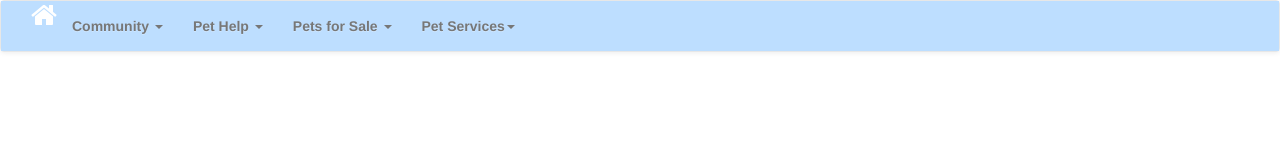
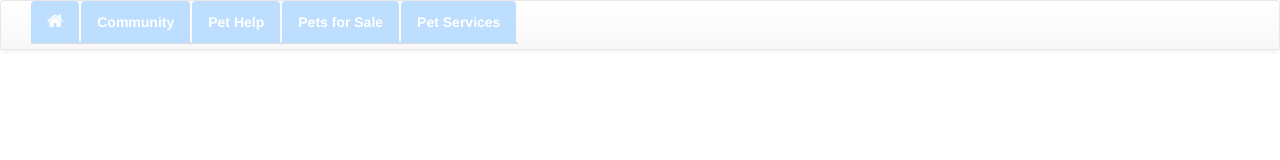
Before and after one commit to jfetter/CodeHousePrework, a plain HTML site: page NavBarMockUp.html in a window 1280 px wide. Drawn offline with nearby package versions, Linux system fonts and the light colour scheme.

Commit message:
nav bar now looks and functions right except for coloration

```diff
--- a/NavBarMockUp.html
+++ b/NavBarMockUp.html
@@ -16,26 +16,29 @@
 <link rel="stylesheet" href="https://maxcdn.bootstrapcdn.com/font-awesome/4.4.0/css/font-awesome.min.css">
 
 <style type="text/css">
-      div{background-color: #BDDEFF;
-      font-weight: bold;
-      }
 
-      a{color: white;}
+      a{color: white;
+      background-color: #BDDEFF;
+          font-weight: bold;}
+
 </style>
 
   </head>
   <body>
 
-<nav class="navbar navbar-default">
+<nav class="navbar navbar-default" >
   <div class="container-fluid">
 
     <div class="collapse navbar-collapse" id="bs-example-navbar-collapse-1">
-      <ul class="nav navbar-nav">
-         <ul class="nav navbar-nav">
-           <a href="#"><i class="fa fa-home" style="font-size:2em; color:white; position:center"></i></a>
-         </ul>
+      <ul class="nav navbar-nav nav-tabs">
+         <ul class="nav nav-tabs">
+
+          <li class="button" >
+          <a href="#"  role="button" aria-haspopup="true" aria-expanded="false"> <i class="fa fa-home" style="font-size:1.25em"></i> </a>
+          </li>
+
             <li class="dropdown">
-          <a href="#" class="dropdown-toggle" data-toggle="dropdown" role="button" aria-haspopup="true" aria-expanded="false">Community <span class="caret"></span></a>
+          <a href="#" class="dropdown-toggle" data-toggle="dropdown" role="button" aria-haspopup="true" aria-expanded="false">Community</a>
           <ul class="dropdown-menu">
             <li><a href="#">Recent Activity</a></li>
             <li role="separator" class="divider"></li>
@@ -44,13 +47,13 @@
             <li><a href="#">Member List</a></li>
             <li role="separator" class="divider"></li>
             <li><a href="#">Member Groups</a></li>
-      </ul>
-    </li>
-      </ul>
-         <div class="collapse navbar-collapse" id="petHelp">
-      <ul class="nav navbar-nav">
+      </ul> <!-- end dropdown-menu -->
+    </li> <!-- end li dropdown -->
+
+
+
         <li class="dropdown">
-          <a href="#" class="dropdown-toggle" data-toggle="dropdown" role="button" aria-haspopup="true" aria-expanded="false">Pet Help <span class="caret"></span></a>
+          <a href="#" class="dropdown-toggle" data-toggle="dropdown" role="button" aria-haspopup="true" aria-expanded="false">Pet Help </a>
           <ul class="dropdown-menu">
             <li><a href="#"> Bird-Brained- recovering from cranial bird attacks</a></li>
             <li role="separator" class="divider"></li>
@@ -61,11 +64,12 @@
             <li><a href="#">Reptile Disfunction -living with ornery lizards </a></li>
           </ul>
         </li>
-      </ul>
-        <div class="collapse navbar-collapse" id="petsForSale">
-      <ul class="nav navbar-nav">
+
+
+
+
         <li class="dropdown">
-          <a href="#" class="dropdown-toggle" data-toggle="dropdown" role="button" aria-haspopup="true" aria-expanded="false">Pets for Sale <span class="caret"></span></a>
+          <a href="#" class="dropdown-toggle" data-toggle="dropdown" role="button" aria-haspopup="true" aria-expanded="false">Pets for Sale</a>
           <ul class="dropdown-menu">
             <li><a href="#">Auspicious Aloysius</a></li>
             <li role="separator" class="divider"></li>
@@ -76,11 +80,11 @@
             <li><a href="#">Tavis</a></li>
           </ul>
         </li>
-      </ul>
-    <div class="collapse navbar-collapse" id="petServices">
-      <ul class="nav navbar-nav">
+
+
+
         <li class="dropdown">
-          <a href="#" class="dropdown-toggle" data-toggle="dropdown" role="button" aria-haspopup="true" aria-expanded="false">Pet Services<span class="caret"></span></a>
+          <a href="#" class="dropdown-toggle" data-toggle="dropdown" role="button" aria-haspopup="true" aria-expanded="false">Pet Services</a>
           <ul class="dropdown-menu">
             <li><a href="#">Groovy Grooming</a></li>
             <li role="separator" class="divider"></li>
@@ -91,7 +95,10 @@
             <li><a href="#">Fish Psychologists</a></li>
           </ul>
         </li>
-      </ul>
+
+ <!-- end navbar-nav -->
+
+    </ul>
     </div><!-- /.navbar-collapse -->
   </div><!-- /.container-fluid -->
 </nav>
```
